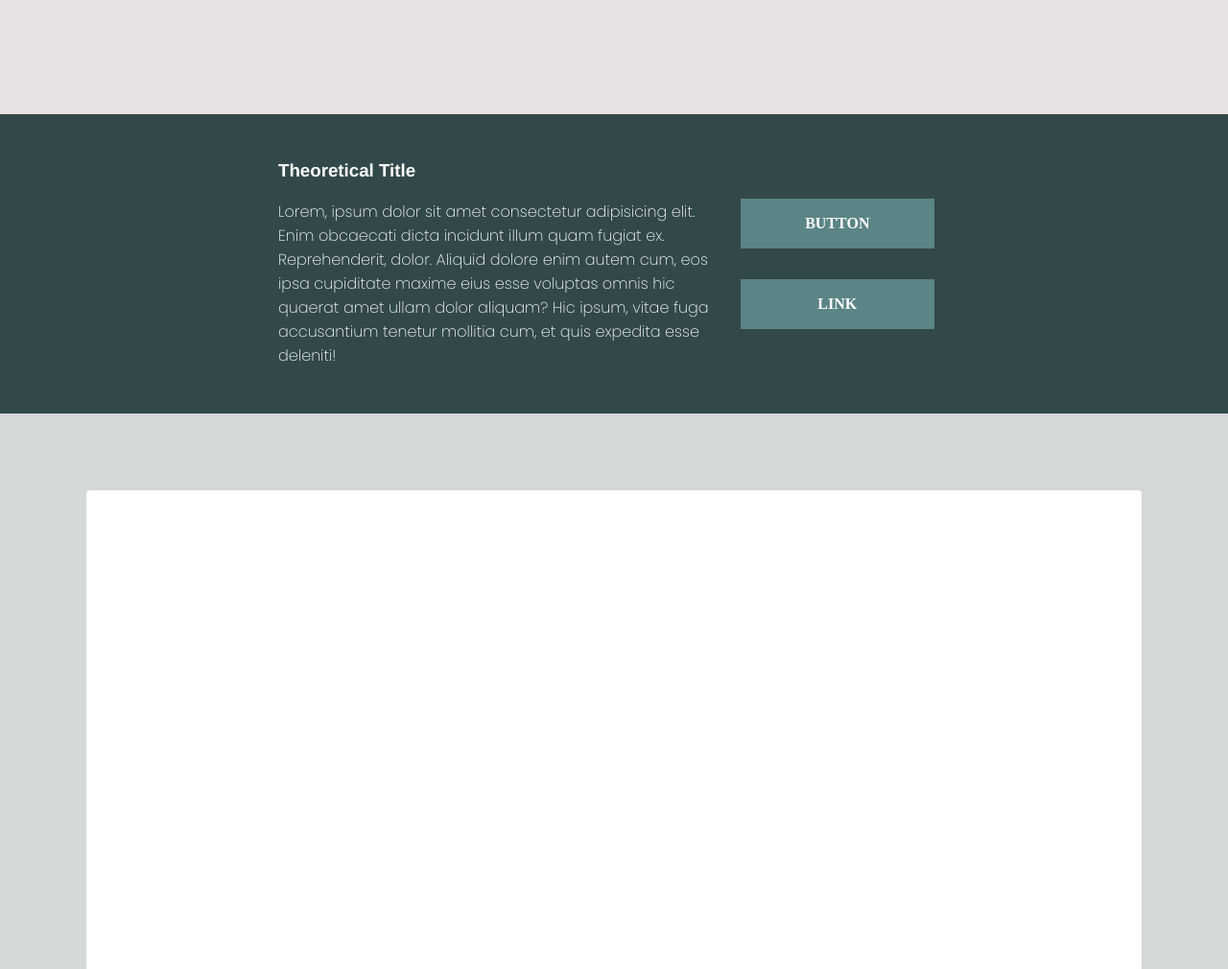
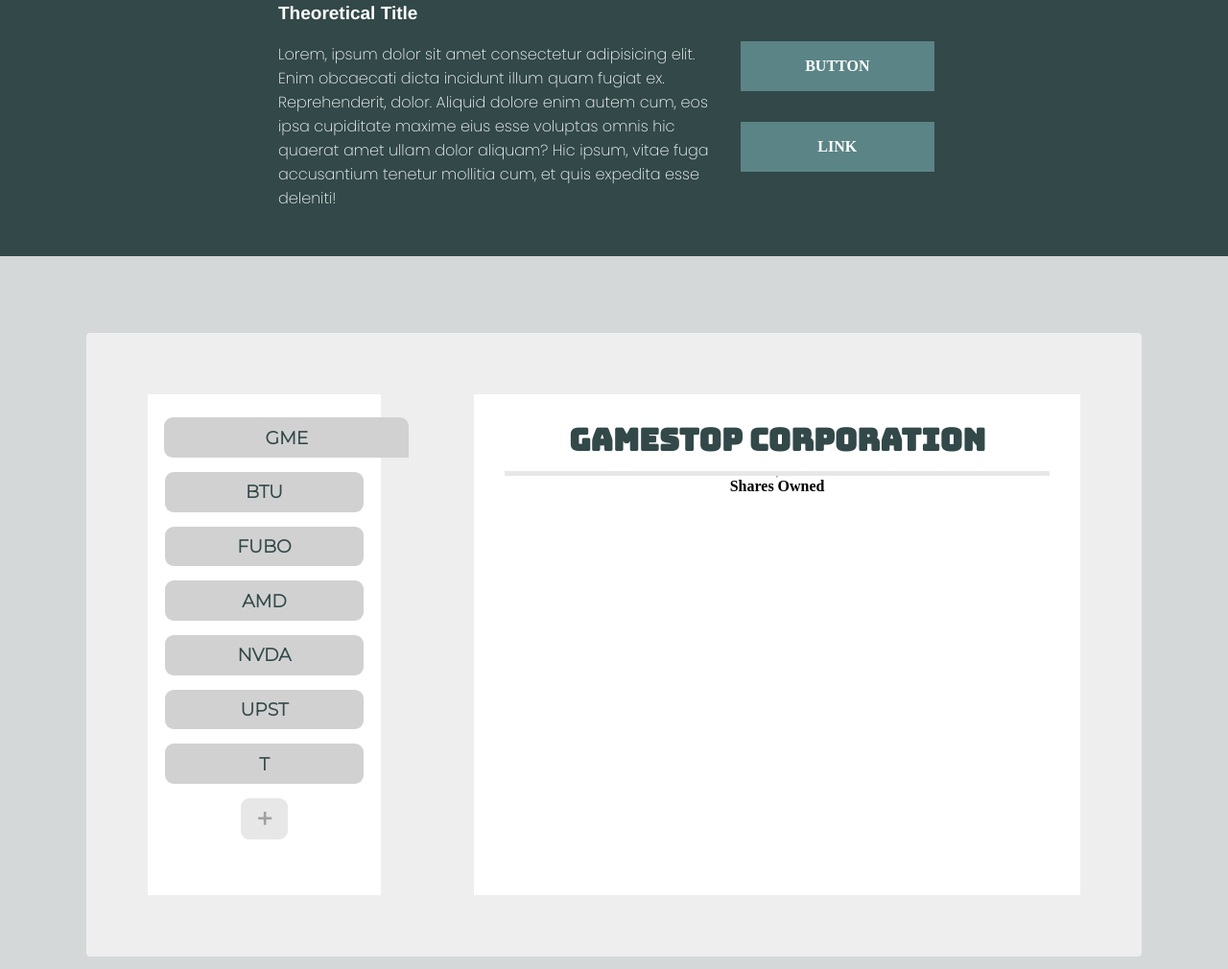
Before and after one commit to jordanwenger/Cost-Bases, a plain HTML site: page index.html in a window 1280 px wide. Shown: the part 950-1960 px from the top of the page at 96% size. Drawn offline with nearby package versions, Linux system fonts and the light colour scheme; no server answers; a web font is replaced by a local one.

Commit message:
added new sections and calculation page foundation

```diff
--- a/index.html
+++ b/index.html
@@ -20,6 +20,9 @@
       href="https://fonts.googleapis.com/css2?family=Kablammo&family=Limelight&family=Manrope:wght@300&family=Oooh+Baby&family=Poppins:wght@200&family=Rubik+Moonrocks&display=swap"
       rel="stylesheet"
     />
+    <link rel="preconnect" href="https://fonts.googleapis.com">
+<link rel="preconnect" href="https://fonts.gstatic.com" crossorigin>
+<link href="https://fonts.googleapis.com/css2?family=Bungee&family=Girassol&family=Montserrat:wght@300&family=Rubik:wght@500&display=swap" rel="stylesheet">
 
     <title>Jordan's Cost Bases</title>
   </head>
@@ -198,7 +201,27 @@
       </div>
     </div>
     <div id="table" class="rst">
-      <div class="table"></div>
+      <div class="table">
+        <div class="table__left">
+          <h3 class="active">GME</h3>
+          <h3 class="idle">BTU</h3>
+          <h3 class="idle">FUBO</h3>
+          <h3 class="idle">AMD</h3>
+          <h3 class="idle">NVDA</h3>
+          <h3 class="idle">UPST</h3>
+          <h3 class="idle">T</h3>
+          <h4 class="idle">+</h>
+        </div>
+        <div class="table__right">
+          <h2>GAMESTOP CORPORATION</h2>
+          <hr />
+          <div class="basis-details">
+            <div class="details__shares">
+              <h4>Shares Owned</h4>
+            </div>
+          </div>
+        </div>
+      </div>
     </div>
     <div class="footer">
       <div class="gr">
--- a/style.css
+++ b/style.css
@@ -16,7 +16,10 @@
     --family-1: 'Ruslan Display', cursive;
     --family-2: 'Limelight', cursive;
     --family-5: 'Poppins', sans-serif;
-
+    --Girassol: 'Girassol', cursive;
+    --Montserrat: 'Montserrat', sans-serif;
+    --Rubik: 'Rubik', sans-serif;
+    --bungee: 'Bungee', cursive;
 }
 
 .container {
@@ -161,7 +164,7 @@ header {
 
 .card-wrap {
     display: flex;
-    padding: 10em 2em;
+    padding: 5em 2em;
     justify-content: space-evenly;
 }
 
@@ -230,14 +233,14 @@ header {
     transition: 400ms;
     border-radius: 5px 0px 5px 0px;
     margin-top: 1em;
-    border: 1px solid rgb(128, 128, 128);
+    /* border: 1px solid rgb(128, 128, 128); */
     margin-bottom: 2em;
 }
 
-.logo-sec:hover {
+/* .logo-sec:hover {
     translate: -5px -5px;
     box-shadow: 5px 5px black;
-}
+} */
 
 /* Card Ticker */
 
@@ -250,8 +253,8 @@ header {
 }
 
 .ticker-wrap {
-    border: 1px solid rgb(128, 128, 128);
-    width: 90%;
+    /* border: 1px solid rgb(128, 128, 128); */
+    width: 70%;
     display: flex;
     align-items: center;
     justify-content: space-around;
@@ -278,7 +281,7 @@ header {
 
 .price-section__title {
     border: 1px solid rgb(128, 128, 128);
-    width: 90%;
+    width: 80%;
     padding: 0.3em;
     background-color: #e7e7e7;
 }
@@ -291,7 +294,7 @@ header {
     border-left: 1px solid rgb(128, 128, 128);
     border-right: 1px solid rgb(128, 128, 128);
     border-bottom: 1px solid rgb(128, 128, 128);
-    width: 90%;
+    width: 80%;
     border-radius: 0px 0px 6px 6px;
 }
 
@@ -424,10 +427,80 @@ header {
 .table {
     width: 90%;
     max-width: 1100px;
-    background-color: #fff;
+    background-color: #eeeeee;
     min-height: 650px;
     margin: 5em 0em;
     border-radius: 4px;
+    padding: 4em;
+    display: flex;
+    justify-content: space-between;
+}
+
+.table__left {
+    background-color: #fff;
+    width: 25%;
+    height: 100%;
+    display: flex;
+    flex-direction: column;
+    align-items: center;
+    padding-top: 1.5em;
+}
+
+.table__left h3 {
+    font-family: var(--Montserrat);
+    background-color: #d1d1d1;
+    padding: 0.5em 0em;
+    margin-bottom: 0.8em;
+    text-align: center;
+    transition: 300ms;
+    cursor: pointer;
+    color: #324849;
+}
+
+.idle {
+    width: 85%;
+    border-radius: 9px;
+}
+
+.active {
+    width: 105%;
+    margin-left: 2.5em;
+    border-radius: 9px 9px 0px 9px;
+}
+
+.table__left h4 {
+    font-family: var(--Montserrat);
+    width: 20%;
+    font-size: 30px;
+    background-color: #e7e7e7;
+    text-align: center;
+    padding: 0.1em 0em;
+    color: #49494973;
+    margin-bottom: 0.8em;
+    border-radius: 9px;
+    cursor: pointer;
+}
+
+
+.table__right {
+    width: 65%;
+    height: 100%;
+    background-color: #fff;
+    display: flex;
+    flex-direction: column;
+    align-items: center;
+    padding: 2em;
+}
+
+.table__right h2 {
+    font-family: var(--bungee);
+    color: #324849;
+    font-size: 32px;
+    line-height: 1em;
+    padding-bottom: 0.5em;
+    width: 100%;
+    text-align: center;
+    border-bottom: 5px solid #e7e7e7;
 }
 
 .calculate {
@@ -445,7 +518,7 @@ header {
 }
 
 .call-to-action h3 {
-    font-family: 'Franklin Gothic Medium', 'Arial Narrow', Arial, sans-serif;';
+    font-family: 'Franklin Gothic Medium', 'Arial Narrow', Arial, sans-serif;
     font-size: 19px;
     padding-bottom: 1em;
 }
```
Also changed, not shown: about.html (+1 -1 lines).
